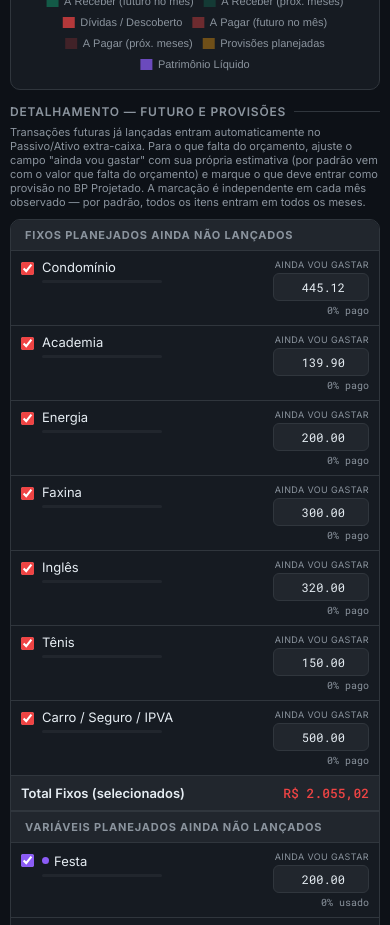
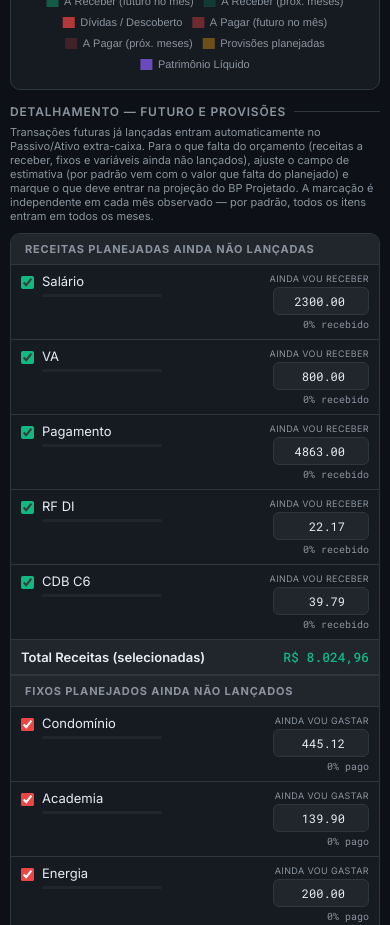
Before and after one commit to rafazaba/financas, a plain HTML site: page financas.html in a window 390 px wide. Shown: the part 1880-2805 px from the top of the page. Drawn offline with nearby package versions, Linux system fonts and the light colour scheme.

Commit message:
Add files via upload

```diff
--- a/financas.html
+++ b/financas.html
@@ -1111,7 +1111,7 @@
     </div>
     <div>
       <div class="section-title">Detalhamento — Futuro e Provisões</div>
-      <div style="font-size:11px;color:var(--muted);margin:-6px 0 10px">Transações futuras já lançadas entram automaticamente no Passivo/Ativo extra-caixa. Para o que falta do orçamento, ajuste o campo "ainda vou gastar" com sua própria estimativa (por padrão vem com o valor que falta do orçamento) e marque o que deve entrar como provisão no BP Projetado. A marcação é independente em cada mês observado — por padrão, todos os itens entram em todos os meses.</div>
+      <div style="font-size:11px;color:var(--muted);margin:-6px 0 10px">Transações futuras já lançadas entram automaticamente no Passivo/Ativo extra-caixa. Para o que falta do orçamento (receitas a receber, fixos e variáveis ainda não lançados), ajuste o campo de estimativa (por padrão vem com o valor que falta do planejado) e marque o que deve entrar na projeção do BP Projetado. A marcação é independente em cada mês observado — por padrão, todos os itens entram em todos os meses.</div>
       <div class="table-wrap" id="balProvisionTable"></div>
     </div>
   </div>
@@ -2161,7 +2161,7 @@ function renderDRE() {
 function isProvisionIncludedForMonth(ym, kind, id) {
   const monthState = provisionToggles[ym];
   if (!monthState) return true;
-  const sub = kind === 'fixo' ? monthState.fixo : monthState.variavel;
+  const sub = monthState[kind];
   if (!sub || !(id in sub)) return true; // padrão: incluído
   return sub[id] !== false;
 }
@@ -2171,6 +2171,15 @@ function isProvisionIncluded(kind, id) {
 
 function computeProvisionsForMonth(ym) {
   const list = transactions[ym] || [];
+
+  const provisoesReceita = planned.receita.map(p => {
+    const recebido  = list.filter(t => t.type === 'receita' && t.cat === p.id).reduce((a, t) => a + t.value, 0);
+    const autoFalta  = Math.max(0, p.value - recebido);
+    const hasManual  = typeof p.provisaoManual === 'number';
+    const falta      = hasManual ? p.provisaoManual : autoFalta;
+    const included   = isProvisionIncludedForMonth(ym, 'receita', p.id);
+    return { id: p.id, desc: p.desc, planejado: p.value, recebido, autoFalta, falta, hasManual, included };
+  }).filter(x => x.autoFalta > 0 || x.hasManual);
 
   const provisoesFixo = planned.fixo.map(p => {
     const pago      = list.filter(t => t.type === 'fixo' && t.cat === p.id).reduce((a, t) => a + t.value, 0);
@@ -2190,11 +2199,12 @@ function computeProvisionsForMonth(ym) {
     return { id: cat.id, desc: cat.name, color: cat.color, orcamento: cat.budget, gasto, autoFalta, falta, hasManual, included };
   }).filter(x => x.autoFalta > 0 || x.hasManual);
 
-  const totalProvFixo  = provisoesFixo.filter(x => x.included).reduce((a, x) => a + x.falta, 0);
-  const totalProvVar   = provisoesVar.filter(x => x.included).reduce((a, x) => a + x.falta, 0);
-  const totalProvisoes = totalProvFixo + totalProvVar;
-
-  return { provisoesFixo, provisoesVar, totalProvFixo, totalProvVar, totalProvisoes };
+  const totalProvReceita = provisoesReceita.filter(x => x.included).reduce((a, x) => a + x.falta, 0);
+  const totalProvFixo    = provisoesFixo.filter(x => x.included).reduce((a, x) => a + x.falta, 0);
+  const totalProvVar     = provisoesVar.filter(x => x.included).reduce((a, x) => a + x.falta, 0);
+  const totalProvisoes   = totalProvFixo + totalProvVar; // só despesas — receitas entram no caixa, não no passivo
+
+  return { provisoesReceita, provisoesFixo, provisoesVar, totalProvReceita, totalProvFixo, totalProvVar, totalProvisoes };
 }
 function computeProvisions() {
   return computeProvisionsForMonth(currentMonth);
@@ -2203,7 +2213,12 @@ function computeProvisions() {
 // Atualiza (ou limpa, se o campo for esvaziado) o valor manual de provisão de um item.
 function setProvisionManualValue(kind, id, rawValue) {
   const v = rawValue === '' ? NaN : parseFloat(rawValue);
-  if (kind === 'fixo') {
+  if (kind === 'receita') {
+    const p = planned.receita.find(x => x.id === id);
+    if (!p) return;
+    if (isNaN(v)) delete p.provisaoManual; else p.provisaoManual = Math.max(0, v);
+    save(KEYS.planned, planned);
+  } else if (kind === 'fixo') {
     const p = planned.fixo.find(x => x.id === id);
     if (!p) return;
     if (isNaN(v)) delete p.provisaoManual; else p.provisaoManual = Math.max(0, v);
@@ -2522,10 +2537,10 @@ function getPLProjetadoForMonth(ym) {
   const variaveis = list.filter(t => t.type === 'variavel').reduce((a, t) => a + t.value, 0);
   const caixaFechado = ib + receitas - fixos - variaveis; // mês já encerrado: tudo já é "realizado"
 
-  // receitas planejadas que, naquele mês, ainda não tinham sido lançadas
-  const receitasPlanejadas   = planned.receita.reduce((a, p) => a + p.value, 0);
-  const receitasAReceberPlan = Math.max(0, receitasPlanejadas - receitas);
-  const caixaProjetado = caixaFechado + receitasAReceberPlan;
+  const prov = computeProvisionsForMonth(ym);
+
+  // receitas planejadas que, naquele mês, ainda não tinham sido lançadas — só as marcadas
+  const caixaProjetado = caixaFechado + prov.totalProvReceita;
   const caixaAtivoProj = Math.max(0, caixaProjetado);
   const descobertoProj = Math.max(0, -caixaProjetado);
 
@@ -2534,8 +2549,6 @@ function getPLProjetadoForMonth(ym) {
   const reservaCarro         = Math.max(0, reservaCarroRaw);
   const reservaCarroDeficit  = Math.max(0, -reservaCarroRaw);
   const dividasManual = meta.totalLiabilities || 0;
-
-  const prov = computeProvisionsForMonth(ym);
 
   const ativoProjetado   = caixaAtivoProj + investimentos + reservaCarro;
   const passivoProjetado = descobertoProj + dividasManual + reservaCarroDeficit + prov.totalProvisoes;
@@ -2624,17 +2637,12 @@ function renderBalanco() {
   const plAtual      = ativoAtual - passivoAtual;
 
   // ── PROVISÕES DE PLANEJAMENTO (o que falta do orçamento, ainda nem foi lançado) ──
-  // Receitas planejadas ainda a receber (considerando realizado + futuro já lançado)
-  const receitasContabilizadas = c.receitas + c.receitasFuturas;
-  const receitasPlanejadas     = planned.receita.reduce((a, p) => a + p.value, 0);
-  const receitasAReceberPlan   = Math.max(0, receitasPlanejadas - receitasContabilizadas);
-
   const prov = computeProvisions();
-  const { provisoesFixo, provisoesVar, totalProvFixo, totalProvVar, totalProvisoes } = prov;
+  const { provisoesReceita, provisoesFixo, provisoesVar, totalProvReceita, totalProvFixo, totalProvVar, totalProvisoes } = prov;
 
   // ── BP PROJETADO (fim do mês) ────────────────────────────────
-  // Caixa projetado = caixa atual + receitas futuras já lançadas + receitas planejadas que ainda nem foram lançadas
-  const caixaProjetado   = caixaAtual + ativoAReceber + receitasAReceberPlan;
+  // Caixa projetado = caixa atual + receitas futuras já lançadas + receitas planejadas marcadas para entrar
+  const caixaProjetado   = caixaAtual + ativoAReceber + totalProvReceita;
   const caixaAtivoProj   = Math.max(0, caixaProjetado);
   const descobertoProj   = Math.max(0, -caixaProjetado);
   const ativoProjetado   = caixaAtivoProj + investimentos + reservaCarro;
@@ -2785,6 +2793,36 @@ function renderBalanco() {
     </div>`;
   }
 
+  if (provisoesReceita.length) {
+    provHTML += `<div class="bal-header">Receitas Planejadas Ainda Não Lançadas</div>`;
+    provisoesReceita.forEach(p => {
+      const pct = p.planejado > 0 ? Math.round(p.recebido / p.planejado * 100) : 0;
+      provHTML += `<div class="dre-row" style="align-items:flex-start;flex-wrap:wrap;gap:10px;${p.included ? '' : 'opacity:.4'}">
+        <div class="dre-label" style="display:flex;align-items:flex-start;gap:8px">
+          <input type="checkbox" class="prov-check" ${p.included ? 'checked' : ''}
+            onchange="toggleProvisionItem('receita','${p.id}')"
+            style="margin-top:3px;flex-shrink:0;accent-color:var(--green);cursor:pointer" title="Incluir na projeção do BP Projetado">
+          <div style="flex:1;min-width:0">
+            ${p.desc}
+            <div style="height:3px;background:var(--surface2);border-radius:9999px;margin-top:5px;width:100%;max-width:120px">
+              <div style="height:3px;border-radius:9999px;background:var(--green);width:${pct}%"></div>
+            </div>
+          </div>
+        </div>
+        <div style="text-align:right;flex-shrink:0">
+          <div style="font-size:9px;color:var(--muted);text-transform:uppercase;letter-spacing:.4px;margin-bottom:3px;white-space:nowrap">Ainda vou receber</div>
+          <input type="number" class="prov-manual-input" step="0.01" min="0"
+            value="${p.falta.toFixed(2)}"
+            onchange="setProvisionManualValue('receita','${p.id}', this.value)"
+            onkeydown="if(event.key==='Enter') this.blur()"
+            style="background:var(--surface2);border:1px solid ${p.hasManual ? 'var(--gold)' : 'var(--border)'};color:var(--text);padding:5px 8px;border-radius:6px;font-family:var(--mono);font-size:12px;width:96px;text-align:right">
+          <div style="font-size:10px;color:var(--muted);font-family:var(--mono);margin-top:3px">${p.hasManual ? `orçado: ${fmt(p.autoFalta)}` : `${pct}% recebido`}</div>
+        </div>
+      </div>`;
+    });
+    provHTML += `<div class="dre-row subtotal"><div class="dre-label">Total Receitas (selecionadas)</div><div class="dre-val" style="color:var(--green)">${fmt(totalProvReceita)}</div></div>`;
+  }
+
   if (provisoesFixo.length) {
     provHTML += `<div class="bal-header">Fixos Planejados Ainda Não Lançados</div>`;
     provisoesFixo.forEach(p => {
@@ -2862,12 +2900,12 @@ function renderBalanco() {
   });
 }
 
-// Liga/desliga se um item (fixo ou variável) entra na provisão do BP Projetado —
+// Liga/desliga se um item (receita, fixo ou variável) entra na provisão do BP Projetado —
 // o estado é independente em cada mês observado (por padrão, todos entram).
 function toggleProvisionItem(kind, id) {
-  if (!provisionToggles[currentMonth]) provisionToggles[currentMonth] = { fixo: {}, variavel: {} };
+  if (!provisionToggles[currentMonth]) provisionToggles[currentMonth] = { receita: {}, fixo: {}, variavel: {} };
   const monthState = provisionToggles[currentMonth];
-  const sub = kind === 'fixo' ? (monthState.fixo || (monthState.fixo = {})) : (monthState.variavel || (monthState.variavel = {}));
+  const sub = monthState[kind] || (monthState[kind] = {});
   sub[id] = !isProvisionIncluded(kind, id);
   save(KEYS.provisionToggles, provisionToggles);
   renderBalanco();
```
